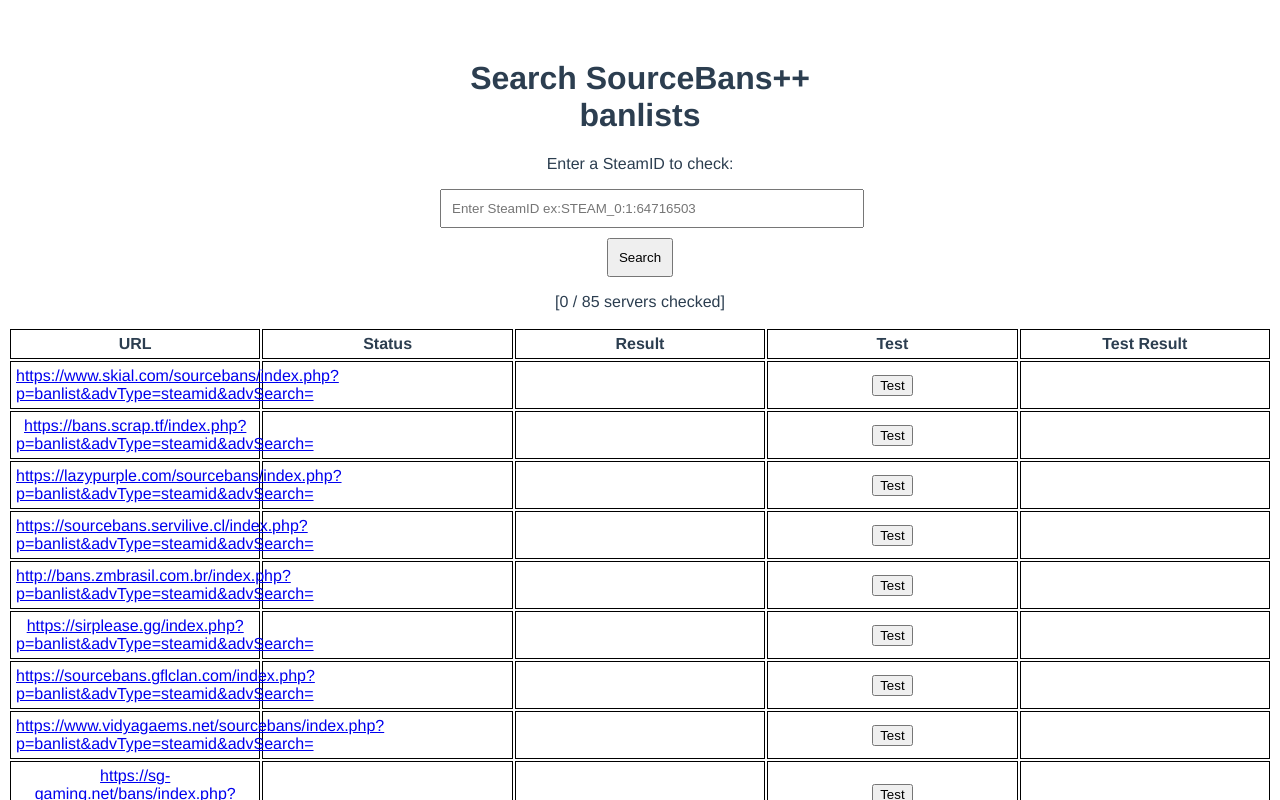
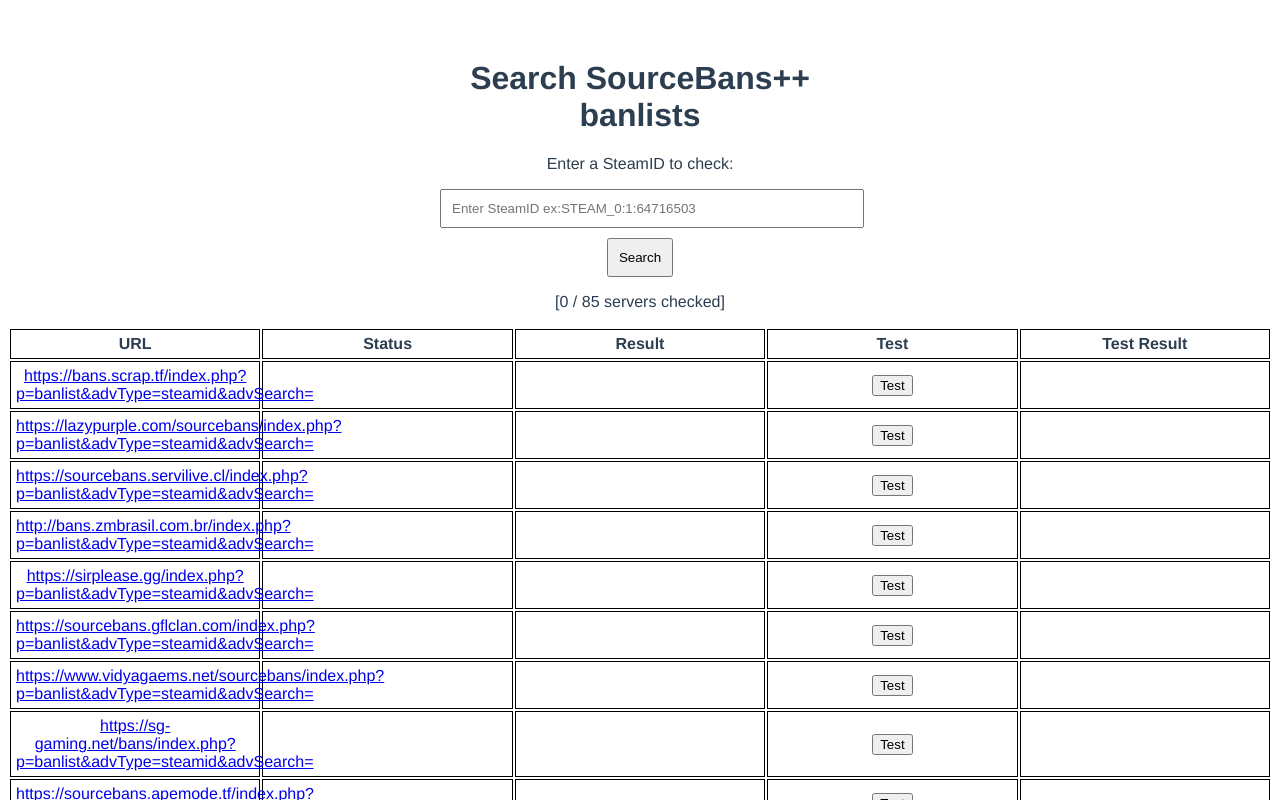
Before and after one commit to DiegoFleitas/sourceban-checker, a Vue app: page / in a window 1280 px wide. Shown: the top 800 px of the page. Built offline with nearby package versions, Linux system fonts and the light colour scheme.

Commit message:
hide skial

```diff
--- a/src/components/SearchResultComponent.vue
+++ b/src/components/SearchResultComponent.vue
@@ -1,5 +1,6 @@
 <template>
-  <tr class="search-result">
+  <!-- hide skial.com results -->
+  <tr class="search-result" v-if="search.domain !== 'skial.com'">
     <td>
       <a :href="removeProxyFromUrl(search.url)" target="_blank">{{
         removeProxyFromUrl(search.url)
```
